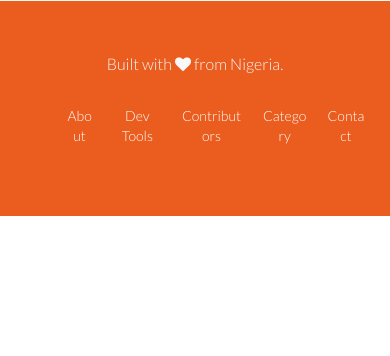
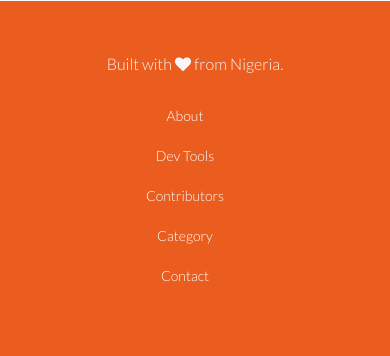
Before and after one commit to JonHMChan/andela-project, a Flask app: page / in a window 390 px wide. Shown: the part 4016-4372 px from the top of the page. Before the commit the page ends 4232 px from the top, so only its background shows below. Run offline with Flask 2, Linux system fonts and the light colour scheme; parts of the project's set-up code (start-up, migrations or seed data) failed here and were passed over; some libraries are stand-ins or nearby versions.

Commit message:
css design

```diff
--- a/static/css/style.css
+++ b/static/css/style.css
@@ -1306,5 +1306,11 @@ footer a:hover {
         padding: 170px 0 60px;
 
     }
+    ul.footer-menu {
+        display: block;
+        text-align: center;
+        right: 30px;
+        position: relative;
+    }
 
 }
```
